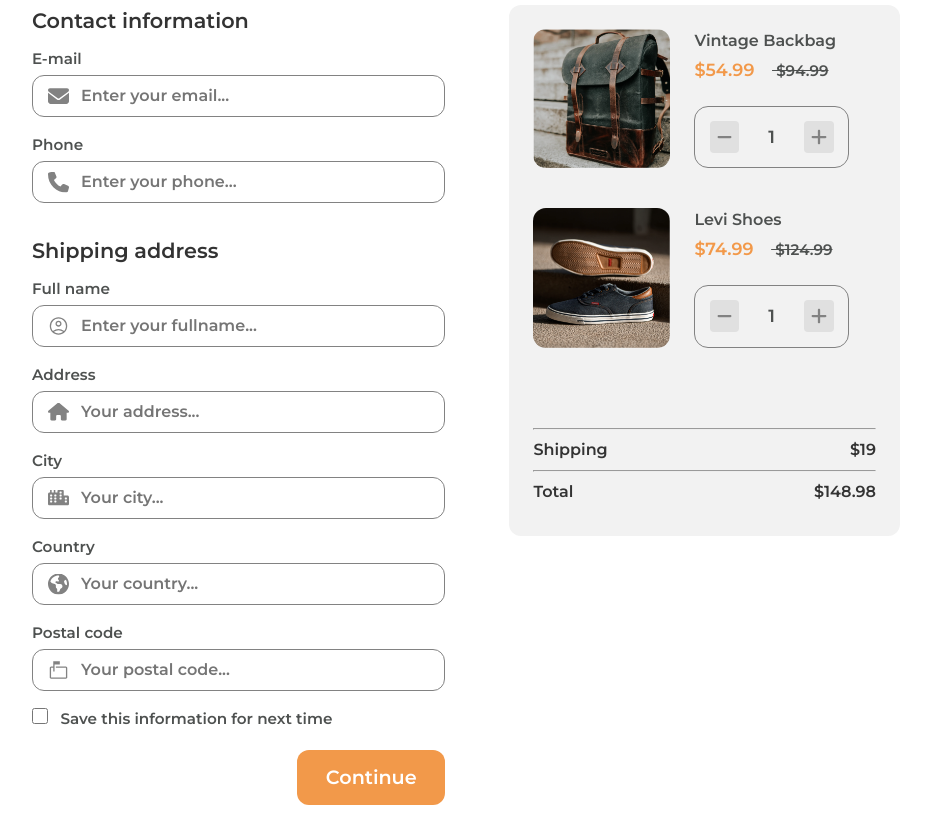
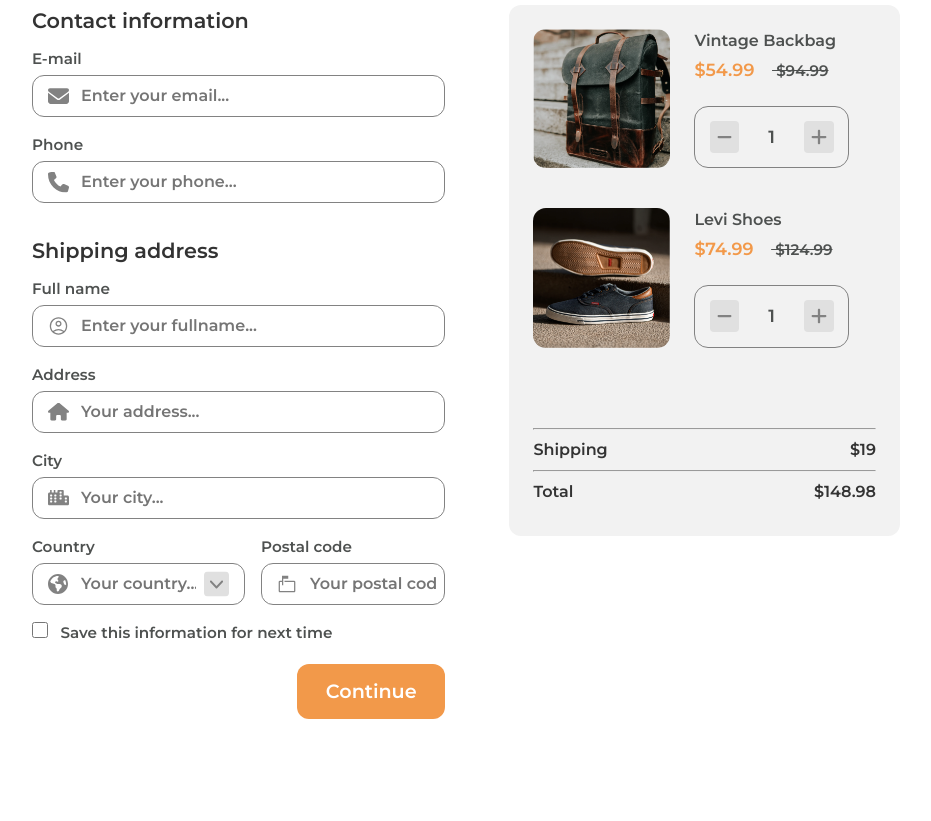
Before and after one commit to Keith-Web3/devchallenges, a website: page checkout-page-master/index.html in a window 1280 px wide. Shown: the part 81-902 px from the top of the page, without its empty margins (174-1105 px from the left). After the commit the page ends 816 px from the top, so only its background shows below. Drawn offline with Linux system fonts and the light colour scheme.

Commit message:
put country and postal code display on one line

```diff
--- a/checkout-page-master/index.html
+++ b/checkout-page-master/index.html
@@ -90,11 +90,20 @@
           <input type="text" id="city" placeholder="Your city..." />
           <img src="city-solid.svg" alt="city" />
         </div>
+        <div class="double-input">
+          <div class="country">
             <label for="country"> Country </label>
             <div class="input-container">
               <input type="text" id="country" placeholder="Your country..." />
               <img src="earth-americas-solid.svg" alt="country" />
+              <img
+                src="chevron-down-solid.svg"
+                alt="drop-down"
+                class="dropdown-arrow"
+              />
             </div>
+          </div>
+          <div class="postal">
             <label for="postal-Code"> Postal code </label>
             <div class="input-container">
               <input
@@ -107,6 +116,8 @@
                 alt="Postal code"
               />
             </div>
+          </div>
+        </div>
         <input type="checkbox" id="checkbox" />
         <label for="checkbox">Save this information for next time</label>
         <button type="button">Continue</button>
--- a/checkout-page-master/sass/index.scss
+++ b/checkout-page-master/sass/index.scss
@@ -145,6 +145,15 @@ h1 {
       inset: 50% auto auto $spacer;
       transform: translateY(-50%);
       width: min(7%, 21px);
+
+      &.dropdown-arrow {
+        inset: 50% $spacer auto auto;
+        padding: $spacer * 0.3;
+        background-color: #e0e0e0;
+        border-radius: 4px;
+        object-fit: contain;
+        width: min(9%, 25px);
+      }
     }
   }
   input:not([type='checkbox']) {
@@ -165,6 +174,20 @@ h1 {
     cursor: pointer;
     margin-right: $spacer * 0.5;
   }
+  .double-input {
+    display: flex;
+    gap: $spacer;
+
+    #country {
+      padding-right: $spacer * 3;
+    }
+    img {
+      width: 20px;
+      &.dropdown-arrow {
+        width: 25px;
+      }
+    }
+  }
   button {
     display: block;
     appearance: none;
```
Also changed, not shown: checkout-page-master/chevron-down-solid.svg (added), checkout-page-master/dist/css/index.css, 1 other file. Lines whose indentation alone changed are shown as unchanged.
